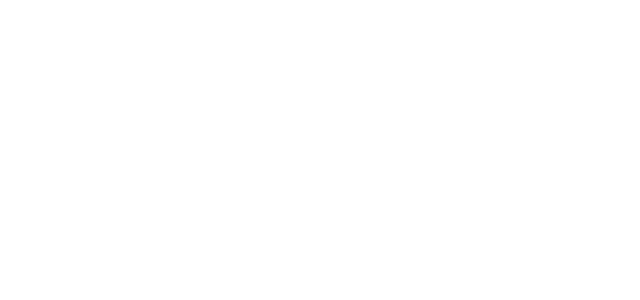
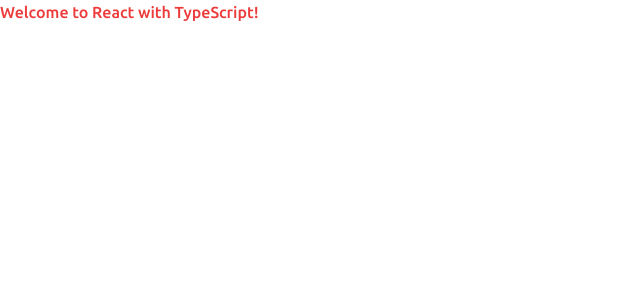
Before and after one commit to Mariah22-bot/syntax-wear-app, a React (Vite) app: page / in a window 1280 px wide. Shown: the top 300 px of the page, without its empty margins (0-640 px from the left). Built offline with nearby package versions, Linux system fonts and the light colour scheme.

Commit message:
feat: adiciona fonte e cores no projeto

```diff
--- a/src/App.tsx
+++ b/src/App.tsx
@@ -2,6 +2,7 @@
 
   return (
     <>
+      <h1 className="text-error font-medium">Welcome to React with TypeScript!</h1>
     </>
   )
 }
--- a/src/styles/globals.css
+++ b/src/styles/globals.css
@@ -1 +1,47 @@
 @import "tailwindcss";
+
+@theme {
+    --color-background: hsl(0, 0%, 100%);
+    --color--surface: hsl(0, 0%, 96%);
+    --color-surface-alt: hsl(0, 0%, 93%);
+    --color-border: hsl(0, 0%, 80%);
+    --color-border-alt: hsl(0, 0%, 73%);
+    --color-gray-text: hsl(0, 0%, 40%);
+    --color-gray-light: hsl(0, 0%, 85%);
+    --color-text: hsl(0, 0%, 10%);
+    --color-text-secondary: hsl(0, 0%, 26%);
+    --color-text-tertiary: hsl(0, 0%, 53%);
+    --color-heading: hsl(0, 0%, 20%);
+    --color-accent: hsl(253, 82%, 58%);
+    --color-accent-hover: hsl(253, 68%, 46%);
+    --color-accent-light: hsl(253, 100%, 94%);
+    --color-primary: hsl(267, 60%, 40%);
+    --color-primary-hover: hsl(267, 60%, 35%);
+    --color-link: hsl(210, 85%, 58%);
+    --color-link-hover: hsl(210, 80%, 50%);
+    --color-error: hsl(0, 83%, 58%);
+    --color-footer-bg: hsl(0, 0%, 20%);
+    --color-footer-hover: hsl(0, 0%, 80%);
+
+    --font-display: "Ubuntu", sans-serif;
+}
+
+@font-face {
+    font-family: "Ubuntu";
+    font-style: normal;
+    font-weight: 500;
+    font-display: swap;
+    src: url("/fonts/ubuntu-medium-500.woff2") format("woff2");
+}
+
+@font-face {
+    font-family: "Ubuntu";
+    font-style: normal;
+    font-weight: 400;
+    font-display: swap;
+    src: url("/fonts/ubuntu-medium-400.woff2") format("woff2");
+}
+
+body {
+    font-family: var(--font-display);
+}
```
Also changed, not shown: public/fonts/ubuntu-medium-500.woff2 (added), public/fonts/ubuntu-regular-400.woff2 (added).
